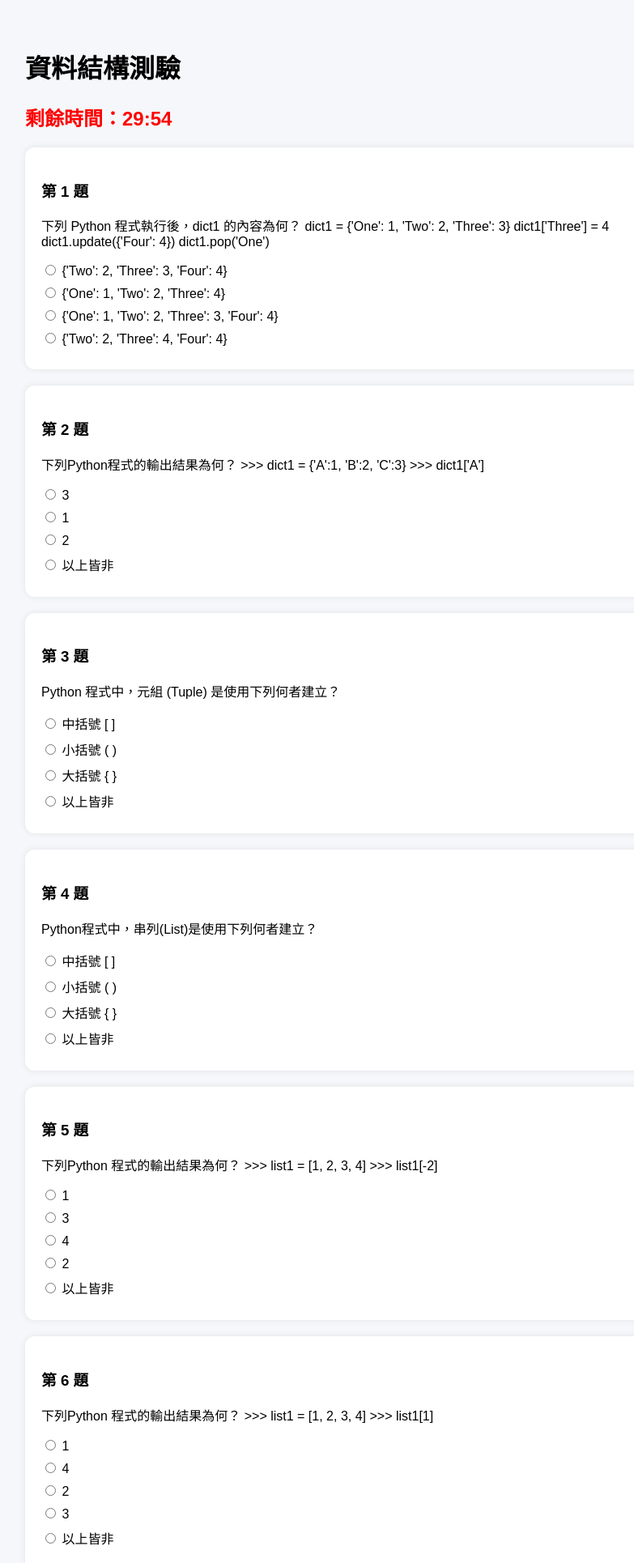
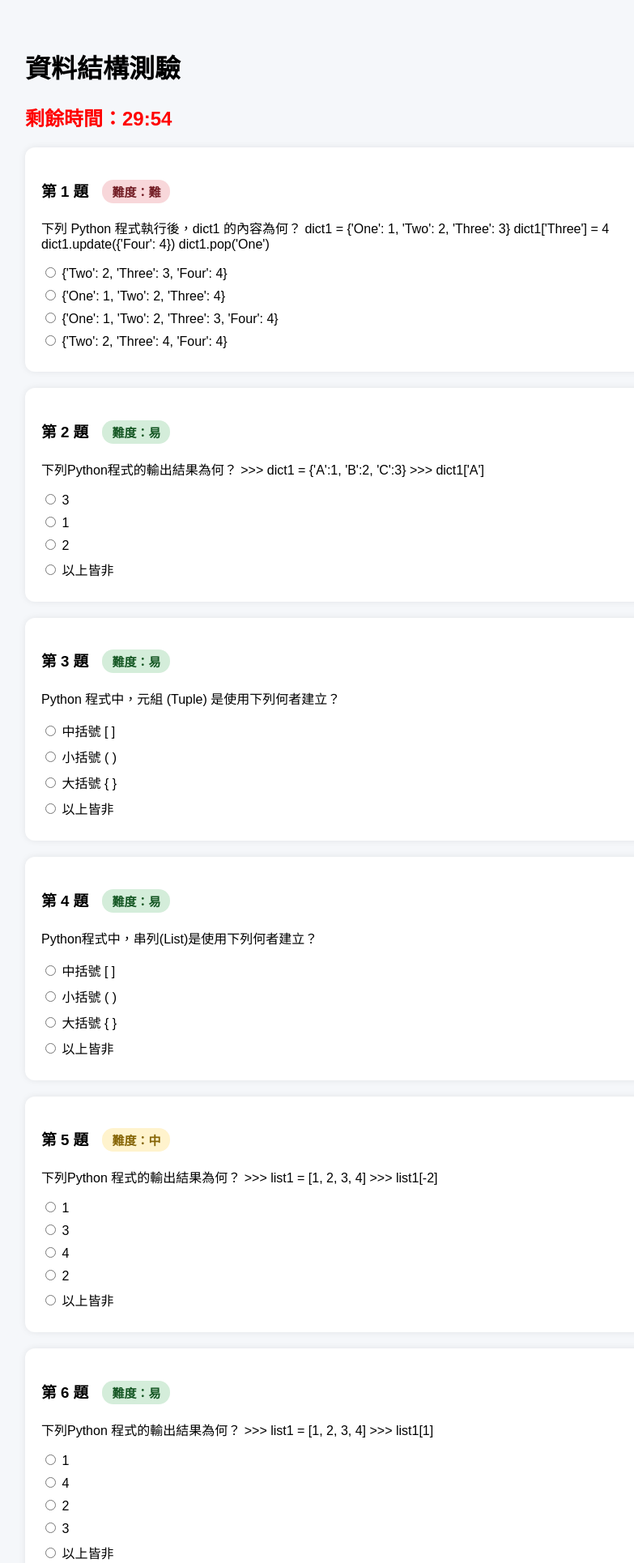
Before and after one commit to kiva1212/ds-quiz-project, a Django app: page /quiz/ in a window 1280 px wide. Shown: the top 1930 px of the page at 81% size, without its empty margins (184-967 px from the left). Run offline with Django 5.2, Linux system fonts and the light colour scheme; data comes from the database, SQL or seed files in the repository; both versions use the stored data as it was after the commit.

Commit message:
add question difficulty labels

```diff
--- a/quiz/admin.py
+++ b/quiz/admin.py
@@ -9,8 +9,9 @@ class ChoiceInline(admin.TabularInline):
 
 @admin.register(Question)
 class QuestionAdmin(admin.ModelAdmin):
-    list_display = ('id', 'chapter', 'text')
+    list_display = ('id', 'chapter', 'difficulty', 'text')
     search_fields = ('text', 'chapter')
+    list_filter = ('chapter', 'difficulty')
     inlines = [ChoiceInline]
 
 
--- a/quiz/models.py
+++ b/quiz/models.py
@@ -2,9 +2,21 @@ from django.db import models
 
 
 class Question(models.Model):
+    DIFFICULTY_CHOICES = [
+        ('easy', '易'),
+        ('medium', '中'),
+        ('hard', '難'),
+    ]
+
     chapter = models.CharField(max_length=100, verbose_name='章節')
     text = models.TextField(verbose_name='題目內容')
     explanation = models.TextField(blank=True, verbose_name='詳解')
+    difficulty = models.CharField(
+        max_length=10,
+        choices=DIFFICULTY_CHOICES,
+        default='medium',
+        verbose_name='難易度'
+    )
 
     def __str__(self):
         return self.text[:30]
--- a/quiz/templates/quiz/quiz.html
+++ b/quiz/templates/quiz/quiz.html
@@ -38,6 +38,32 @@
             border-radius: 12px;
             text-align: center;
         }
+        .difficulty-badge {
+            display: inline-block;
+            margin-left: 12px;
+            padding: 4px 12px;
+            border-radius: 14px;
+            font-size: 15px;
+            font-weight: bold;
+        }
+
+        /* 易：綠色 */
+        .difficulty-easy {
+            background-color: #d4edda;
+            color: #155724;
+        }
+
+        /* 中：黃色 */
+        .difficulty-medium {
+            background-color: #fff3cd;
+            color: #856404;
+        }
+
+        /* 難：紅色 */
+        .difficulty-hard {
+            background-color: #f8d7da;
+            color: #721c24;
+        }
     </style>
 </head>
 <body>
@@ -56,7 +82,13 @@
 
             {% for item in question_data %}
                 <div class="question-card">
-                    <h3>第 {{ forloop.counter }} 題</h3>
+                    <h3>
+                        第 {{ forloop.counter }} 題
+                        <span class="difficulty-badge difficulty-{{ item.question.difficulty}}">
+                            難度：{{ item.question.get_difficulty_display }}
+                        </span>
+                    </h3>
+
                     <p>{{ item.question.text }}</p>
 
                     {% for choice in item.choices %}
```
Also changed, not shown: db.sqlite3, quiz/migrations/0003_question_difficulty.py (added).
